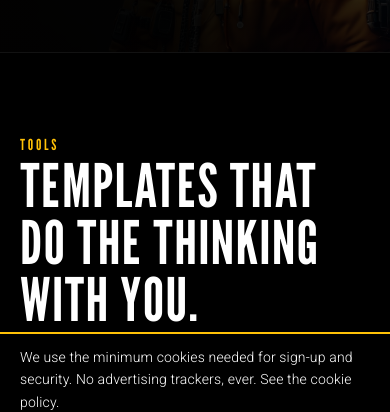
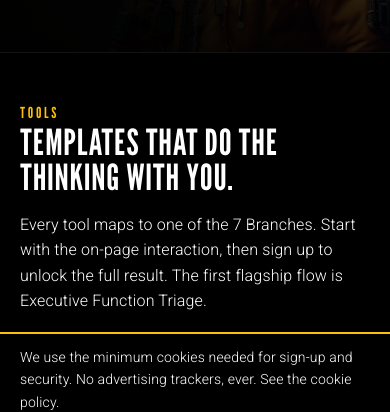
Before and after one commit to claudiokurath/sor7ed-new, a Next.js app: page /tools in a window 390 px wide. Shown: the part 367-779 px from the top of the page. Built offline with nearby package versions, Linux system fonts and the light colour scheme; no server answers; a web font is replaced by a local one.

Commit message:
fix: tools page mobile text sizes

```diff
--- a/src/app/tools/page.tsx
+++ b/src/app/tools/page.tsx
@@ -29,9 +29,9 @@ export default async function ToolsPage() {
         slug="tools"
       />
       <section className="border-b-2 border-white">
-        <div className="max-w-6xl mx-auto px-5 py-20">
+        <div className="max-w-6xl mx-auto px-5 py-12 md:py-20">
           <p className="kicker">Tools</p>
-          <h1 className="text-6xl md:text-7xl">Templates that do the thinking with you.</h1>
+          <h1 className="text-4xl md:text-7xl">Templates that do the thinking with you.</h1>
           <p className="text-base mt-4 max-w-2xl">
             Every tool maps to one of the 7 Branches. Start with the on-page interaction, then sign
             up to unlock the full result. The first flagship flow is Executive Function Triage.
```
